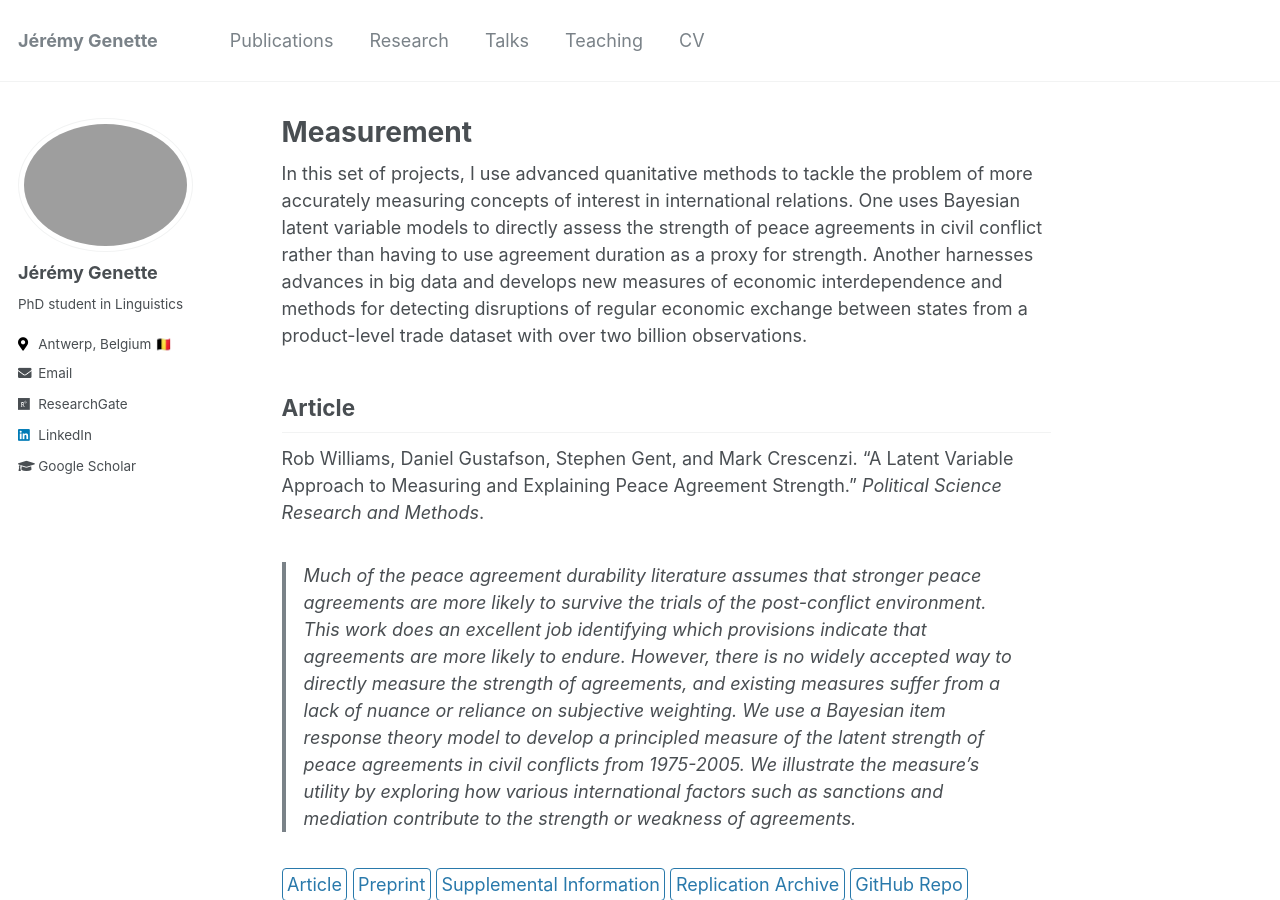
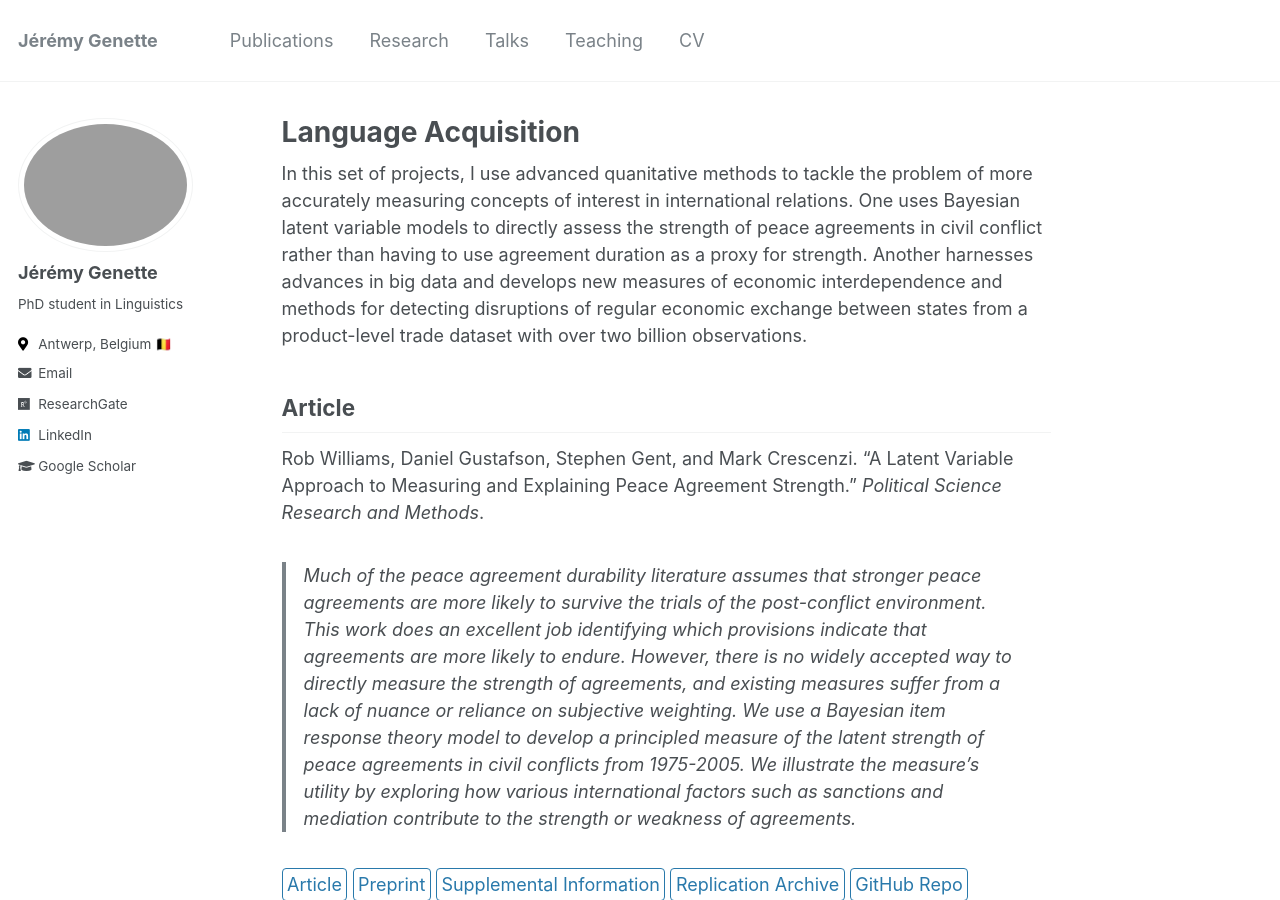
Before and after one commit to jgenette/jgenette.github.io, a Jekyll site: the page built from _research/lgacq.md, in a window 1280 px wide and 900 px high. Built offline with Jekyll 4.4.1, drawn with Linux system fonts in a browser that asks for light colours.

Commit message:
Update and rename measurement.md to lgacq.md

```diff
--- a/_research/measurement.md
+++ b/_research/lgacq.md
@@ -1,5 +1,5 @@
 ---
-title: "Measurement"
+title: "Language Acquisition"
 layout: single-portfolio
 excerpt: "<img src='/images/research/Agreement-Strength.png' alt=''>"
 collection: research
```
